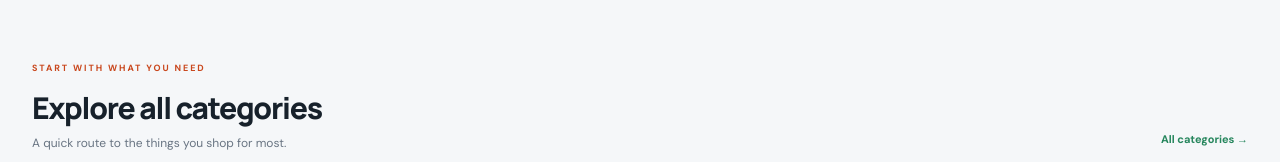
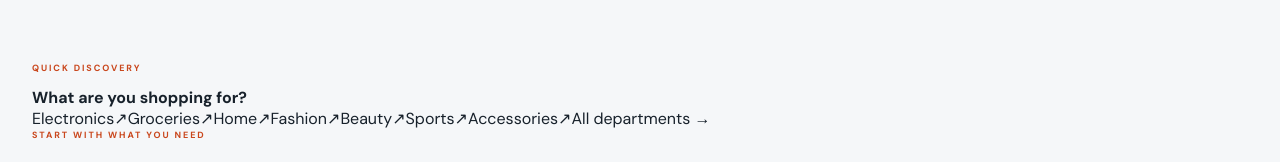
Before and after one commit to medkhalilghdamsi-dev/MARCHY, a React (Vite) app: page / in a window 1280 px wide. Shown: the part 771-933 px from the top of the page. Built offline with nearby package versions, Linux system fonts and the light colour scheme.

Commit message:
Refine homepage discovery around live catalogue categories

```diff
--- a/src/App.jsx
+++ b/src/App.jsx
@@ -411,7 +411,8 @@ function ProductCard({ product, addToCart, wished, toggleWish, language }) {
 function Home({ addToCart, wishlist, toggleWish, language }) {
   const [active,setActive]=useState('All')
   const shown=(active==='All'?products:products.filter(p=>p.category===active)).slice(0,8)
-  const popular=categories.slice(1).map((name,i)=>({name,count:products.filter(p=>p.category===name).length,icon:['⌘','◉','✳','⌂','✿','↗','◇','▤','▣','✦','♧','♢','⌁'][i%13],tone:['cat-blue','cat-sand','cat-pink','cat-lilac','cat-green','cat-yellow'][i%6]}))
+  const populatedCategories=categories.slice(1).filter(name=>products.some(p=>p.category===name))
+  const popular=populatedCategories.map((name,i)=>({name,count:products.filter(p=>p.category===name).length,icon:['⌘','◉','✳','⌂','✿','↗','◇','▤','▣','✦','♧','♢','⌁'][i%13],tone:['cat-blue','cat-sand','cat-pink','cat-lilac','cat-green','cat-yellow'][i%6]}))
   const deals=products.filter(p=>p.oldPrice).slice(0,4)
   return translateTree(<main className="shell page home-page">
     <section className="market-hero">
@@ -425,6 +426,7 @@ function Home({ addToCart, wishlist, toggleWish, language }) {
       <div className="market-hero-art"><img src="https://images.unsplash.com/photo-1490312278390-ab64016e0aa9?auto=format&fit=crop&w=1200&q=90" alt="Everyday products arranged for discovery" loading="eager"/><div className="hero-floating-card"><span className="hero-floating-icon">✦</span><div><b>Discover something useful</b><small>Explore the MARCHY sample catalogue</small></div></div><div className="hero-art-caption">LOCAL DISCOVERY <b>·</b> MADE SIMPLE</div></div>
     </section>
     <section className="market-benefits"><div><span>01</span><b>Browse with ease</b><small>Explore products across everyday categories</small></div><div><span>02</span><b>Find local storefronts</b><small>See sample seller profiles and locations</small></div><div><span>03</span><b>Compare in dinars</b><small>All catalogue prices shown in TND</small></div></section>
+    <section className="home-quick-discovery" aria-label="Quick category discovery"><div><span className="eyebrow">QUICK DISCOVERY</span><b>What are you shopping for?</b></div><div className="home-quick-links">{populatedCategories.slice(0,7).map(name=><Link key={name} to={`/category/${encodeURIComponent(name.toLowerCase())}`}>{name}<span>↗</span></Link>)}<Link className="quick-all-link" to="/categories">All departments <span>→</span></Link></div></section>
     <section className="section home-category-section">
       <div className="section-heading"><div><span className="eyebrow">START WITH WHAT YOU NEED</span><h2>Explore all categories</h2><p className="muted">A quick route to the things you shop for most.</p></div><Link to="/categories" className="text-link">All categories →</Link></div>
       <div className="home-category-grid">{popular.map(item=><Link key={item.name} to={`/category/${encodeURIComponent(item.name.toLowerCase())}`} className={`home-category-card ${item.tone}`}><span className="home-category-icon">{item.icon}</span><b>{item.name}</b><small>{item.count} sample {item.count===1?'listing':'listings'} <span>→</span></small></Link>)}</div>
```
